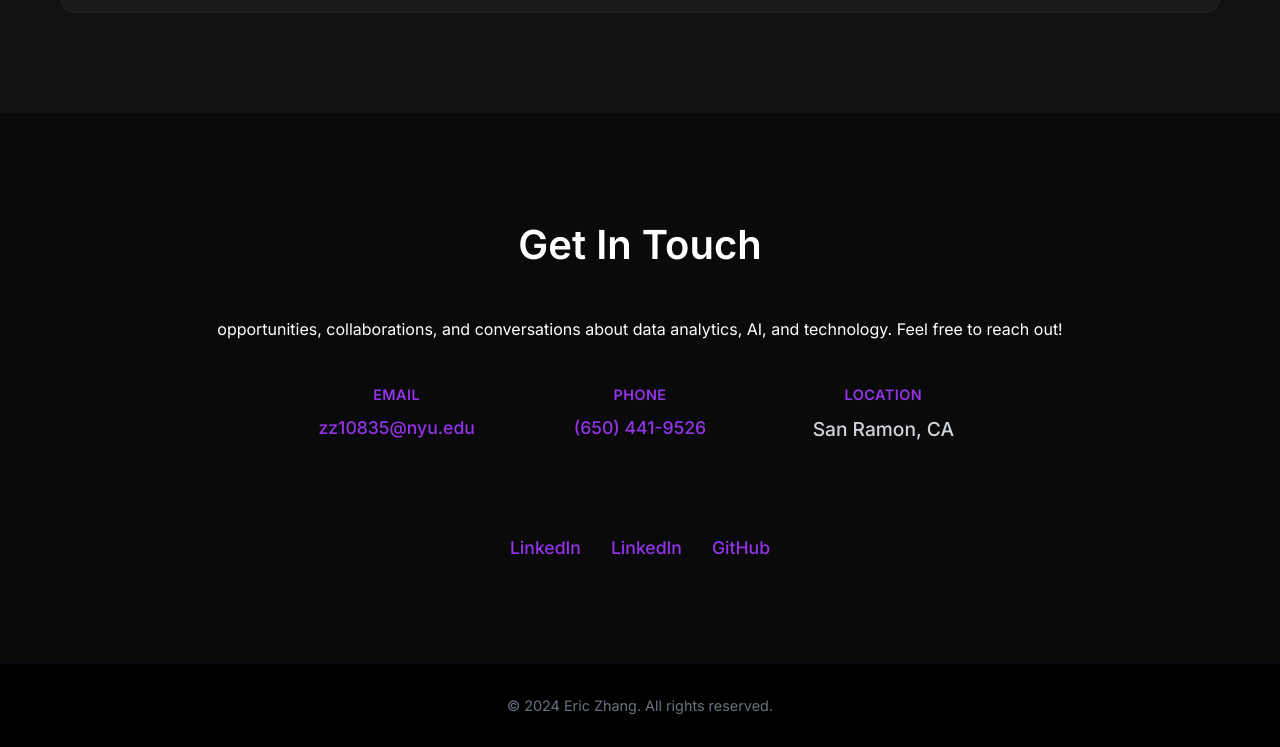
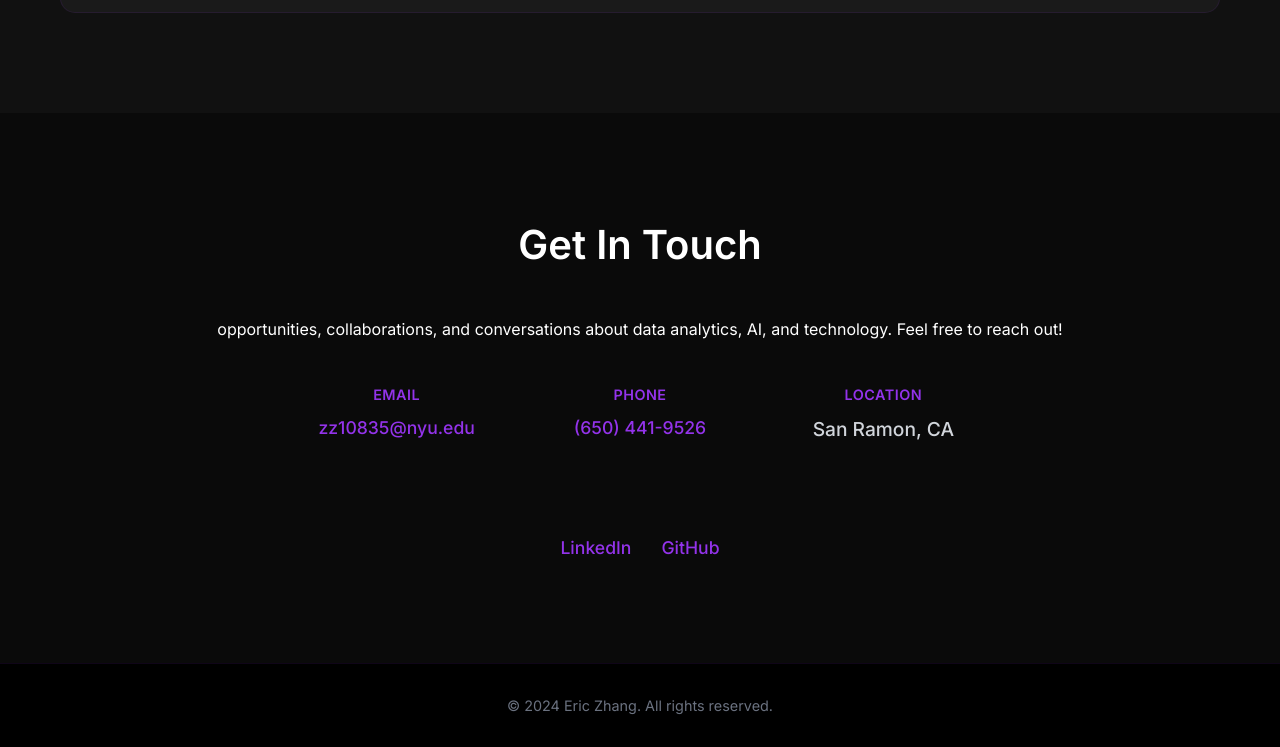
Before and after one commit to eric-zx-06/personalbrand, a plain HTML site: page index.html in a window 1280 px wide. Shown: the part 2840-3587 px from the top of the page. Drawn offline with Linux system fonts and the light colour scheme.

Commit message:
Update index.html

```diff
--- a/index.html
+++ b/index.html
@@ -102,8 +102,7 @@
                     </div>
                     <div class="contact-links">
                         <a href="https://linkedin.com/in/zhenxi-eric-zhang" class="contact-link" target="_blank">LinkedIn</a>
-                        <a href="https://github.com/zhenxi-eric" class="contact-link" target="_blact-link">LinkedIn</a>
-                        <a href="https://github.com/eric-zhang" class="contact-link">GitHub</a>
+                        <a href="https://github.com/eric-zx-06" class="contact-link">GitHub</a>
                     </div>
                 </div>
             </div>
```
